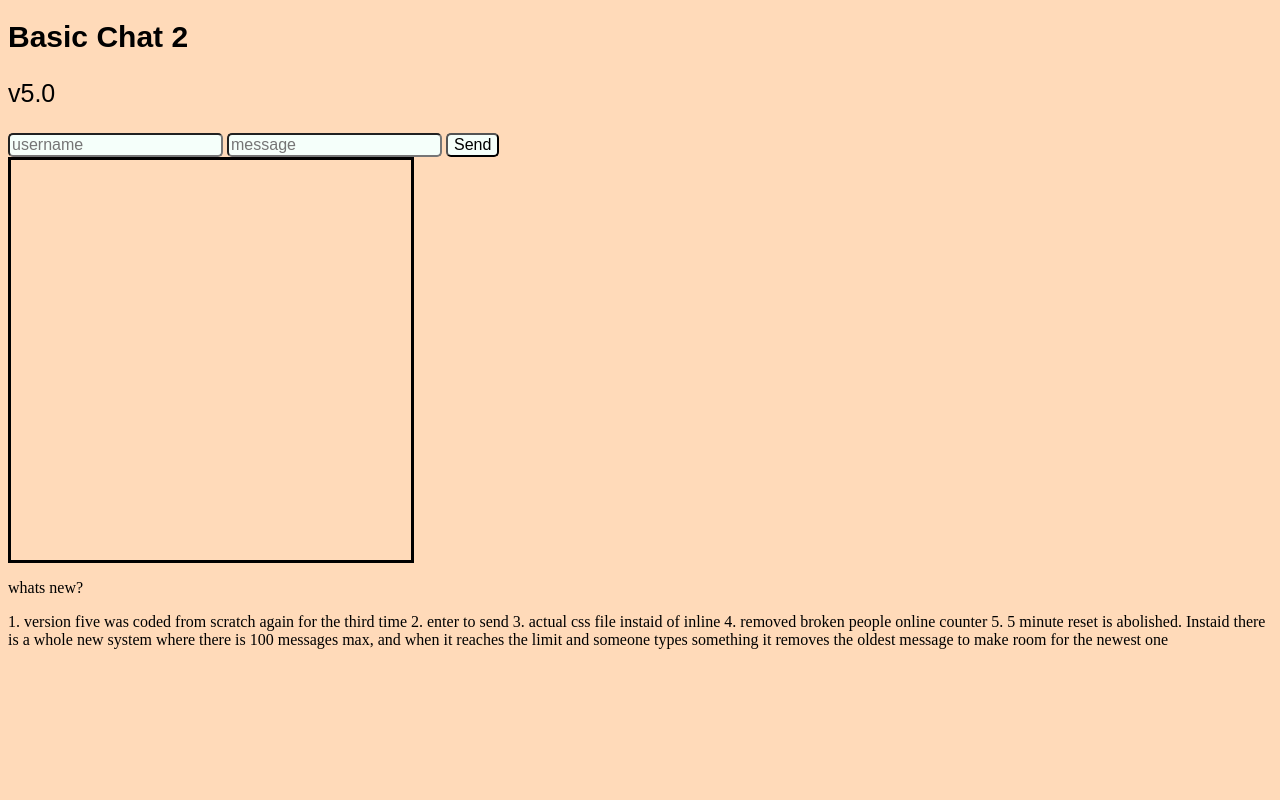
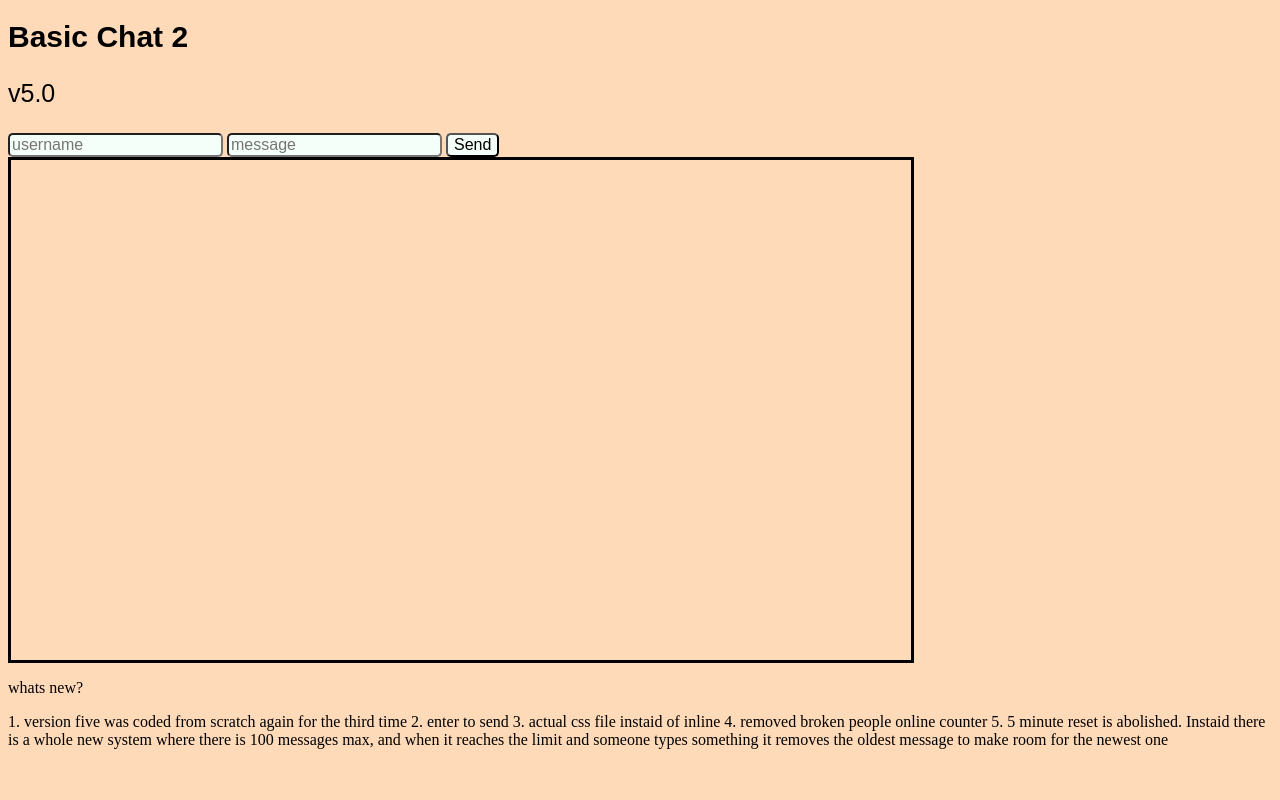
Before and after one commit to benjicurtis/basic-chat, a Flask app: page / in a window 1280 px wide. Run offline with Flask 3, Linux system fonts and the light colour scheme; data that the repository does not hold is empty.

Commit message:
Adjust chatbox dimensions in style.css

```diff
--- a/chat2/static/style.css
+++ b/chat2/static/style.css
@@ -6,9 +6,9 @@
     border-radius: 5px;
 }
 .chatbox {
-    height: 400px;
+    height: 500px;
     overflow-y: scroll;
-    width: 400px;
+    width: 900px;
     font-family: Arial, sans-serif;
     font-size: 20px;
     border: 3px solid black;
```
